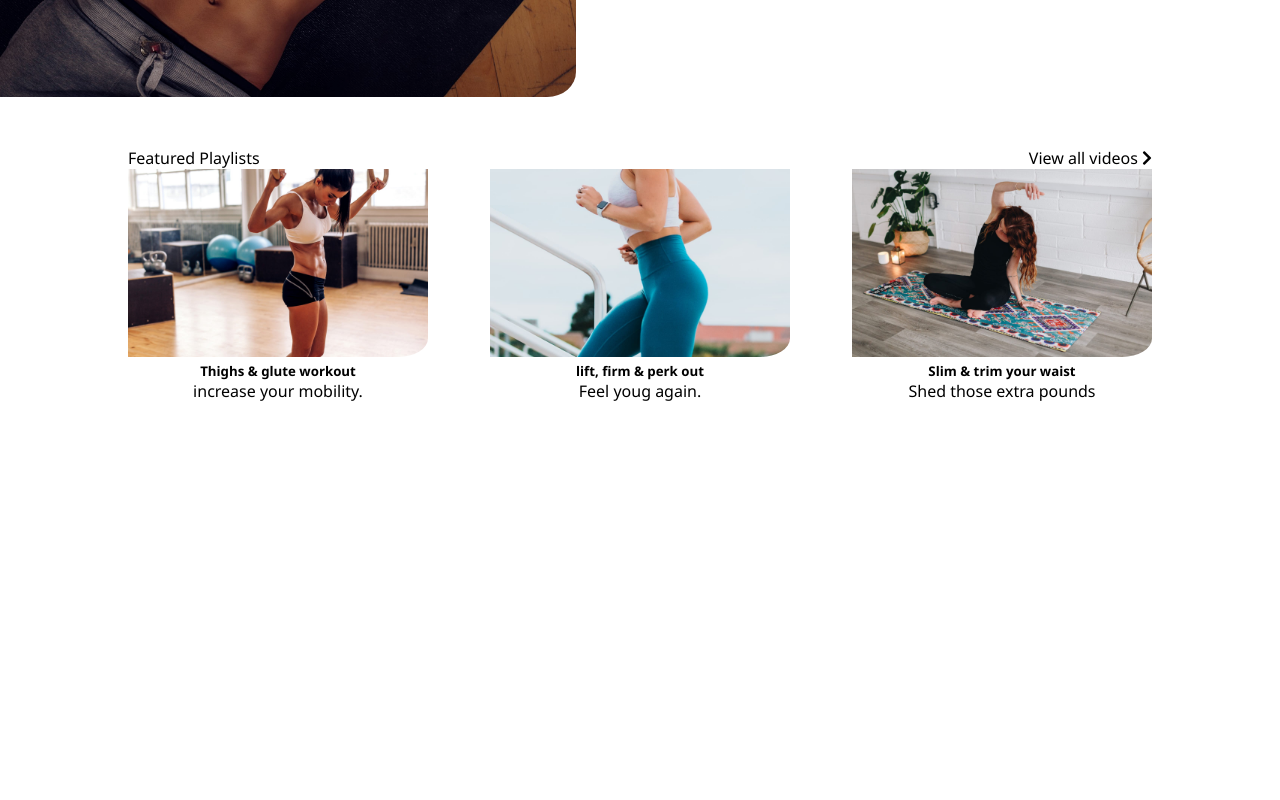
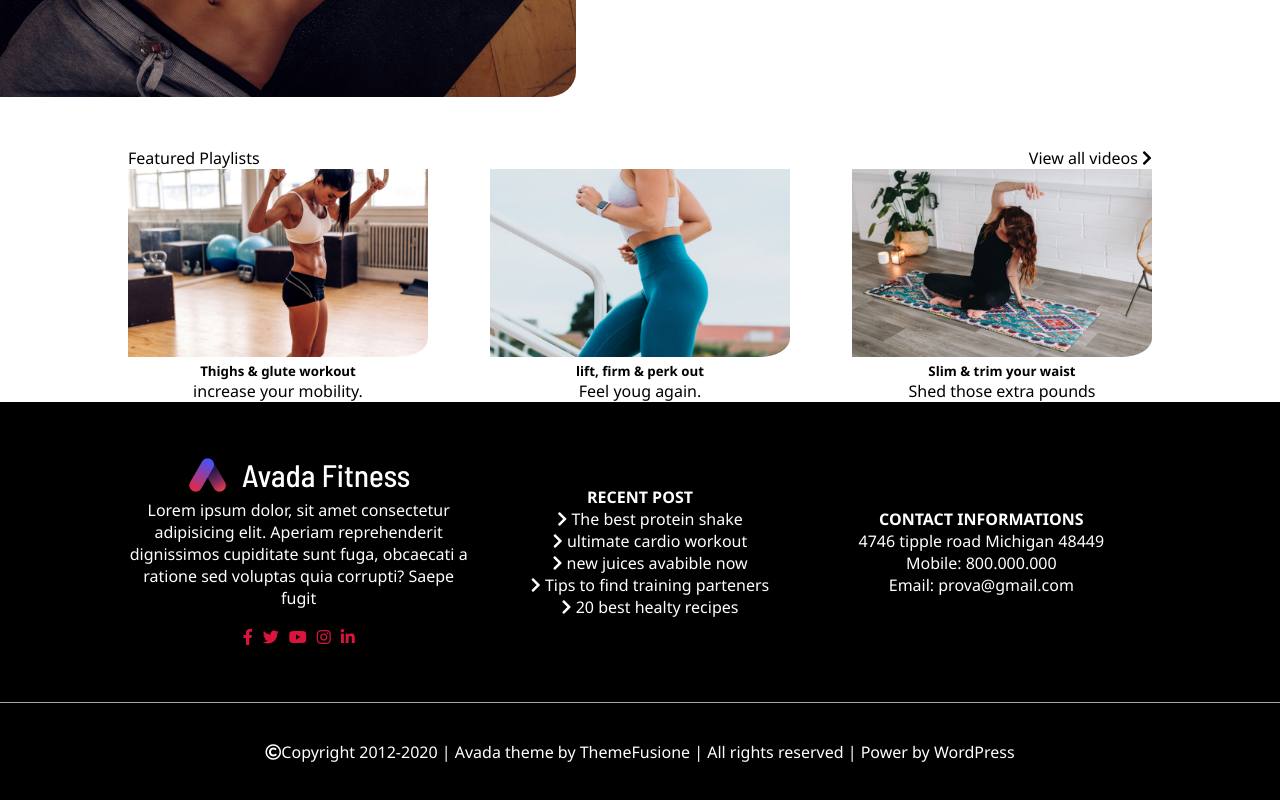
Before and after one commit to oryven/proj-html-vuejs, a Vue app: page / in a window 1280 px wide. Shown: the part 1453-2253 px from the top of the page. Before the commit the page ends 1855 px from the top, so only its background shows below. Built offline with nearby package versions, Linux system fonts and the light colour scheme.

Commit message:
feature: add component footer

```diff
--- a/src/App.vue
+++ b/src/App.vue
@@ -5,6 +5,7 @@
     <slogan/>
     <channel/>
     <playLists :playLists="playLists"/>
+    <myFooter :linksFooter="linksFooter"/>
   </div>
 </template>
 
@@ -14,6 +15,7 @@ import myHeader from './components/myHeader.vue'
 import slogan from './components/slogan.vue'
 import channel from './components/channel.vue'
 import playLists from './components/playLists.vue'
+import myFooter from './components/myFooter.vue'
 
 
 export default {
@@ -23,7 +25,8 @@ export default {
     myHeader,
     slogan,
     playLists,
-    channel
+    channel,
+    myFooter
   },
 
   data(){
@@ -72,7 +75,30 @@ export default {
           title: "Slim & trim your waist",
           text: "Shed those extra pounds"
         }
-      ]
+      ],
+
+      linksFooter: [
+          {
+            text: "The best protein shake",
+            url: "*",
+          },
+          {
+            text: "ultimate cardio workout",
+            url: "*",
+          },
+          {
+            text: "new juices avabible now",
+            url: "*",
+          },
+          {
+            text: "Tips to find training parteners ",
+            url: "*",
+          },
+          {
+            text: "20 best healty recipes",
+            url: "*",
+          }
+        ]
     }
   }
 }
--- a/src/components/channel.vue
+++ b/src/components/channel.vue
@@ -9,14 +9,12 @@
         <div>Lorem ipsum dolor sit, amet consectetur adipisicing elit. Maxime aliquid rerum culpa voluptates error.</div>
         <button><i class="fab fa-youtube"></i> Visit my youtube channel</button>
     </div>
-
   </div>
 </template>
 
 <script>
 export default {
   name: 'channel',
-
 }
 </script>
 
--- /dev/null
+++ b/src/components/myFooter.vue
@@ -0,0 +1,78 @@
+<template>
+  <footer>
+    <section class="container-footer">
+        <div class="social">
+            <img src="../assets/img/logo.png" alt="">
+            <p>Lorem ipsum dolor, sit amet consectetur adipisicing elit. Aperiam reprehenderit dignissimos cupiditate sunt fuga, obcaecati a ratione sed voluptas quia corrupti? Saepe fugit</p>
+            <span><i class="fab fa-facebook-f"></i></span>
+            <span><i class="fab fa-twitter"></i></span>
+            <span><i class="fab fa-youtube"></i></span>
+            <span><i class="fab fa-instagram"></i></span>
+            <span><i class="fab fa-linkedin-in"></i></span>
+        </div>
+        <div class="menu-footer">
+            <h4>RECENT POST</h4>
+            <ul>
+                <li v-for="link, i in linksFooter" :key="i"><i class="fas fa-chevron-right"></i> {{link.text}}</li>
+            </ul>
+        </div>
+        <div class="contacts">
+            <h4>CONTACT INFORMATIONS</h4>
+            <div>4746 tipple road Michigan 48449</div>
+            <div>Mobile: 800.000.000</div>
+            <div>Email: prova@gmail.com</div>
+        </div>
+    </section>
+    <div class="copiright">
+        <div><i class="far fa-copyright"></i>Copyright 2012-2020 | Avada theme by
+        <span>ThemeFusione</span> | All rights reserved | Power by <span>WordPress</span>
+        </div>
+    </div>
+  </footer>
+</template>
+
+<script>
+export default {
+  name: 'myFooter',
+  props: {
+    linksFooter: Array
+  }
+}
+</script>
+
+<!-- Add "scoped" attribute to limit CSS to this component only -->
+<style scoped lang="scss">
+footer {
+    background: black;
+
+    color: white;
+    .container-footer {
+        display: flex;
+        align-items: center;
+        height: 300px;
+        width: 80%;
+        margin: 0 auto;
+        text-align: center;
+    }
+    .social, .menu-footer, .contacts {
+        width: calc(100% / 3);
+    }
+    .social i {
+        color:crimson;
+        margin: 20px 5px 0 5px;
+    }
+    ul li {
+            display: inline-block;
+            list-style: none;
+            margin-left: 20px ;
+        }
+    .copiright {
+        height: 100px;
+        display: flex;
+        justify-content: center;
+        align-items: center;
+        border-top: 1px solid darkgrey;
+    }
+}
+
+</style>
```
Also changed, not shown: 1 other file (tests, documents, lock files or other folders).
